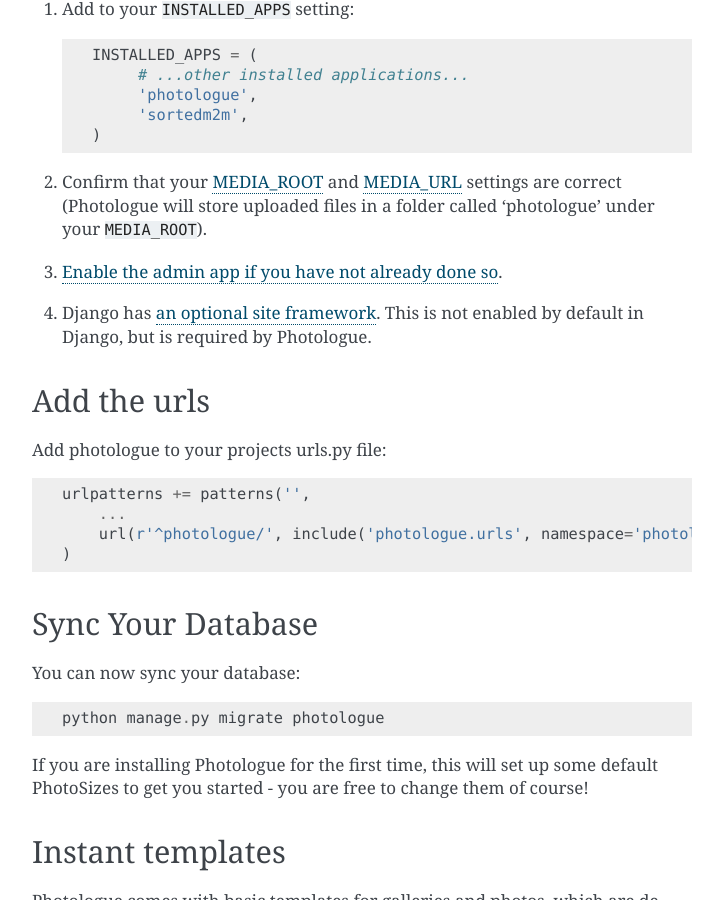
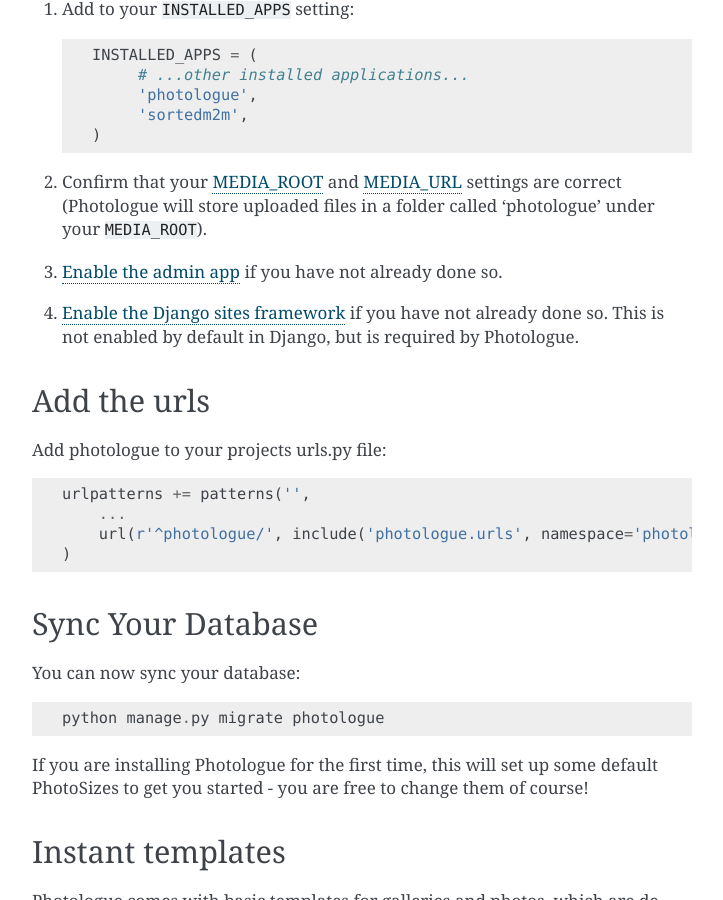
Before and after one commit to richardbarran/django-photologue, a Sphinx documentation site: the page built from docs/pages/installation.rst, in a window 1280 px wide and 900 px high, scrolled down 1768 px. Shown: the whole window, without its empty margins (388-1111 px from the left). Built offline with Sphinx 7.4.7, drawn with Linux system fonts in a browser that asks for light colours.

Commit message:
Try to clarify docs re. Sites framework (#131).

```diff
--- a/docs/pages/installation.rst
+++ b/docs/pages/installation.rst
@@ -90,11 +90,10 @@ Configure Your Django Settings file
    `MEDIA_URL <https://docs.djangoproject.com/en/dev/ref/settings/#std:setting-MEDIA_URL>`_ settings
    are correct (Photologue will store uploaded files in a folder called 'photologue' under your ``MEDIA_ROOT``).
 
-#. `Enable the admin app if you have not already done so <https://docs.djangoproject.com/en/dev/ref/contrib/admin/>`_.
+#. `Enable the admin app <https://docs.djangoproject.com/en/dev/ref/contrib/admin/>`_ if you have not already done so.
 
-#. Django has `an optional site framework
-   <https://docs.djangoproject.com/en/dev/ref/contrib/sites/#enabling-the-sites-framework>`_.
-   This is not enabled by default in Django, but is required by Photologue.
+#. `Enable the Django sites framework <https://docs.djangoproject.com/en/dev/ref/contrib/sites/#enabling-the-sites-framework>`_
+   if you have not already done so. This is not enabled by default in Django, but is required by Photologue.
 
 Add the urls
 ------------
```
